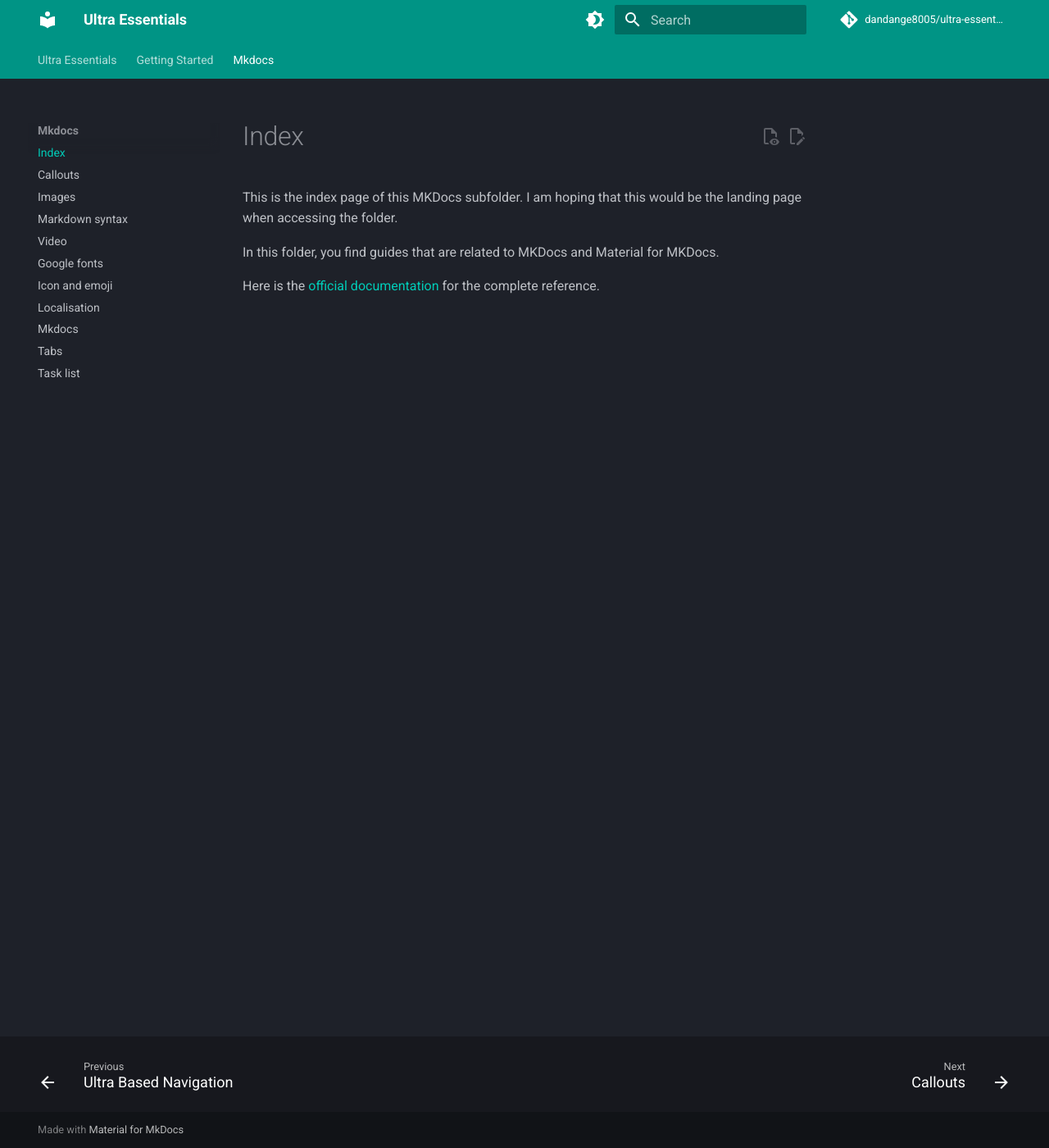
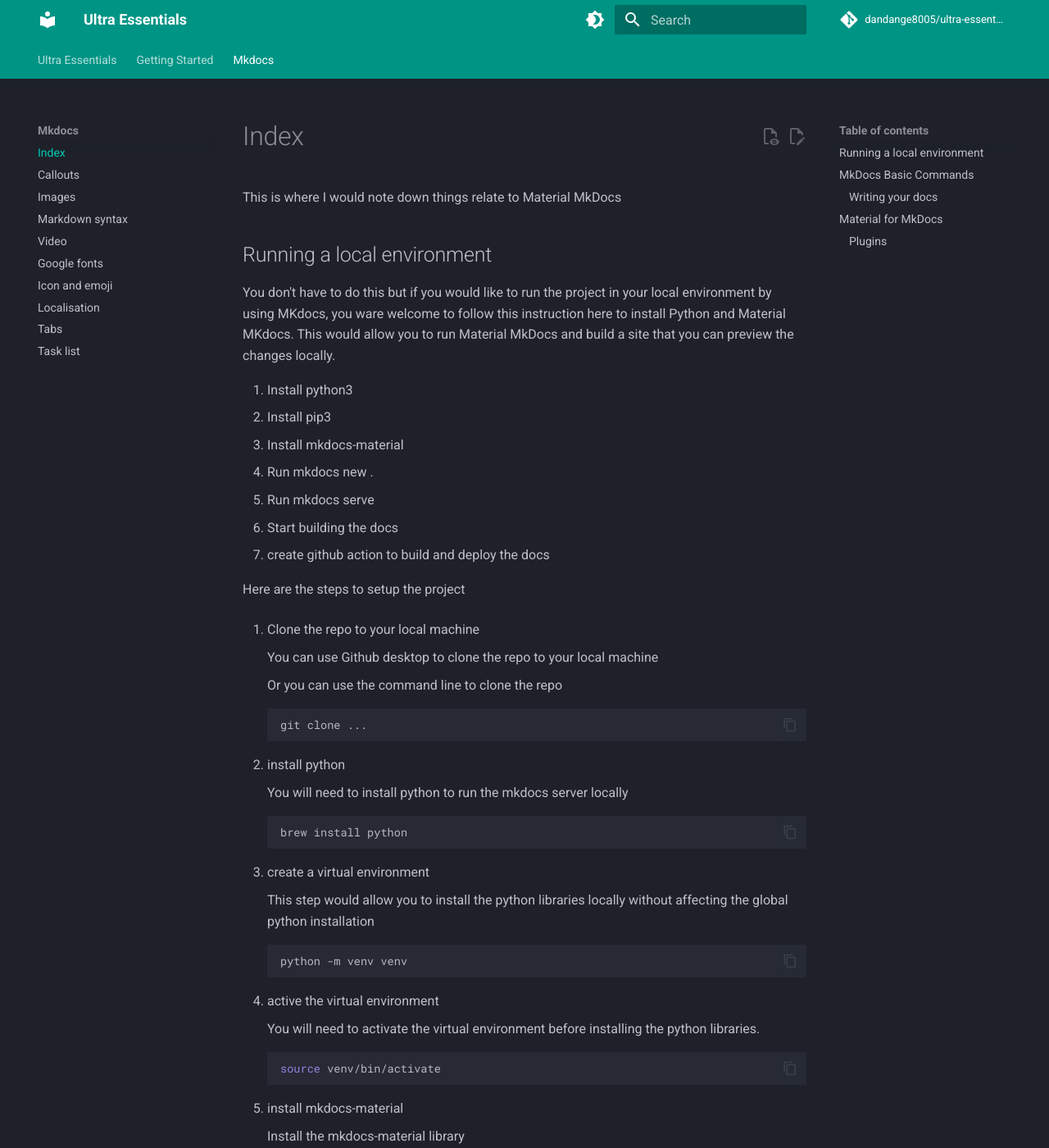
Before and after one commit to dandange8005/Ultra-Essentials, an MkDocs documentation site: the page built from docs/Mkdocs/index.md, in a window 1280 px wide and 1400 px high. Shown: the whole window at 82% size. Built offline with MkDocs 1.6.1 and Material for MkDocs 9.7.7, drawn with Linux system fonts in a browser that asks for light colours; comment, search, counter and statistics services are not loaded; some of the changed text lies outside the part shown.

Commit message:
update mkdocs  and contribution guide

````diff
--- a/docs/Mkdocs/index.md
+++ b/docs/Mkdocs/index.md
@@ -1,5 +1,116 @@
-This is the index page of this MKDocs subfolder. I am hoping that this would be the landing page when accessing the folder.
+This is where I would note down things relate to Material MkDocs
 
-In this folder, you find guides that are related to MKDocs and Material for MKDocs.
+## Running a local environment
+
+You don't have to do this but if you would like to run the project in your local environment by using MKdocs, you ware welcome to follow this instruction here to install Python and Material MKdocs. This would allow you to run Material MkDocs and build a site that you can preview the changes locally.
+
+1. Install python3
+2. Install pip3
+3. Install mkdocs-material
+4. Run mkdocs new .
+5. Run mkdocs serve
+6. Start building the docs
+7. create github action to build and deploy the docs
+
+Here are the steps to setup the project
+
+
+1. Clone the repo to your local machine
+
+    You can use Github desktop to clone the repo to your local machine
+
+    Or you can use the command line to clone the repo
+
+    ```bash
+    git clone ...
+    ```
+
+2. install python
+
+    You will need to install python to run the mkdocs server locally
+
+    ```bash
+    brew install python
+    ```
+
+3. create a virtual environment
+
+    This step would allow you to install the python libraries locally without affecting the global python installation
+
+    ```bash
+    python -m venv venv
+    ```
+
+4. active the virtual environment
+
+    You will need to activate the virtual environment before installing the python libraries.
+
+    ```bash
+    source venv/bin/activate
+    ```
+
+5. install mkdocs-material
+
+    Install the mkdocs-material library
+
+    ```bash
+    pip install mkdocs-material
+    ```
+6. install the plugins
+
+    There are a couple of plugis that are required for
+
+    ```bash
+    pip install mkdocs-git-revision-date-localized-plugin
+    ...
+    ```
+
+
+## MkDocs Basic Commands
+
+```bash title="General command"
+# create a new project
+mkdocs new [dir-name]
+
+# build the site
+mkdocs build
+
+# Print help message and exit.
+mkdocs -h
+
+# run a local server
+mkdocs serve
+
+# deploy the site to Github pages
+mkdocs gh-deploy
+
+# install mkdocs-material
+pip install mkdocs-material
+
+# stop the local server
+ctrl + c
+
+# check the version
+mkdocs --version
+
+```
+
+### Writing your docs
+
+https://www.mkdocs.org/user-guide/writing-your-docs/
+
+## Material for MkDocs
 
 Here is the [official documentation](https://squidfunk.github.io/mkdocs-material/getting-started/) for the complete reference.
+
+
+### Plugins
+
+The project uses a number of plugins to enhance the functionality of the site.
+
+If you do happen to test the project locally, these plugins will need to be installed.
+
+- [x] [mkdocs-git-revision-date-localized-plugin](https://github.com/timvink/)
+- [x] [roamlinks](https://github.com/Jackiexiao/mkdocs-roamlinks-plugin)
+- [x] [mkdocs-static-i18n](https://github.com/ultrabug/mkdocs-static-i18n)
+- [ ] [MkDocs Awesome Pages Plugin](https://github.com/lukasgeiter/mkdocs-awesome-pages-plugin)
````
Also changed, not shown: contribution guide.md (+0 -90 lines), docs/Mkdocs/mkdocs.md (deleted, +0 -39 lines).
